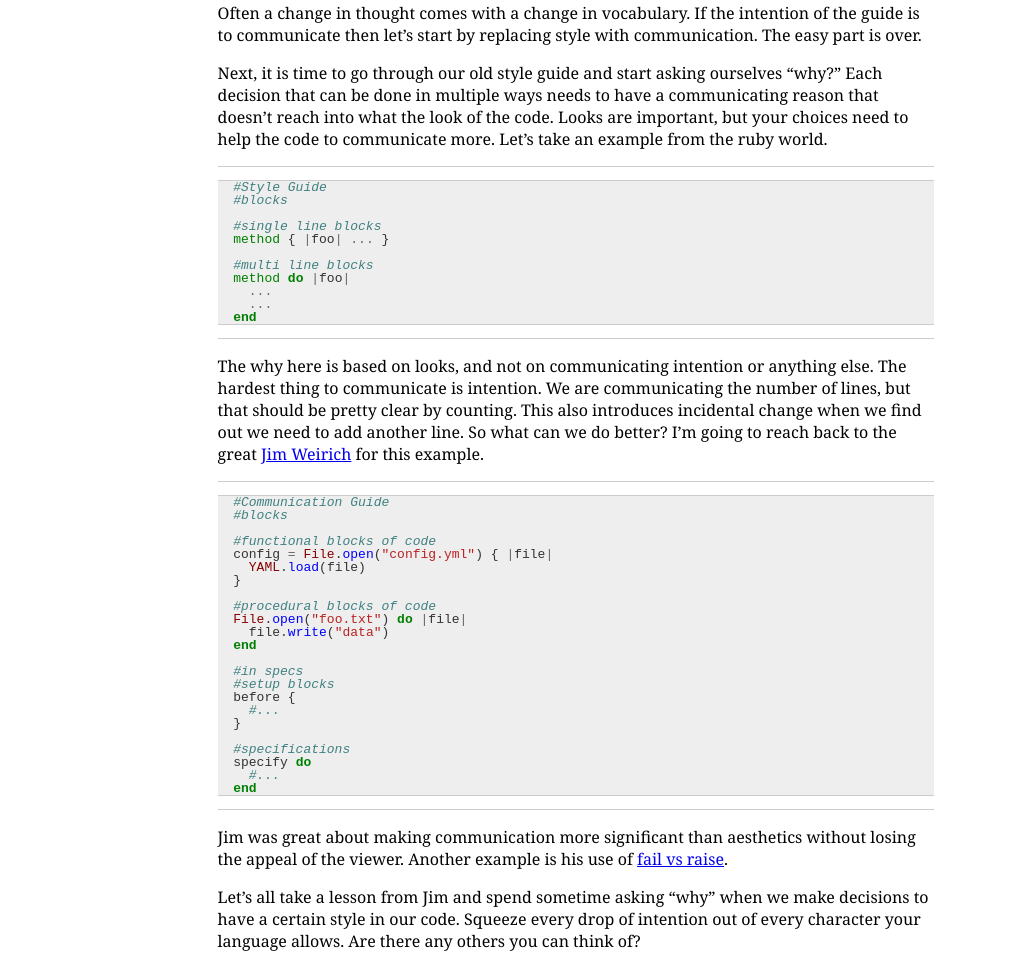
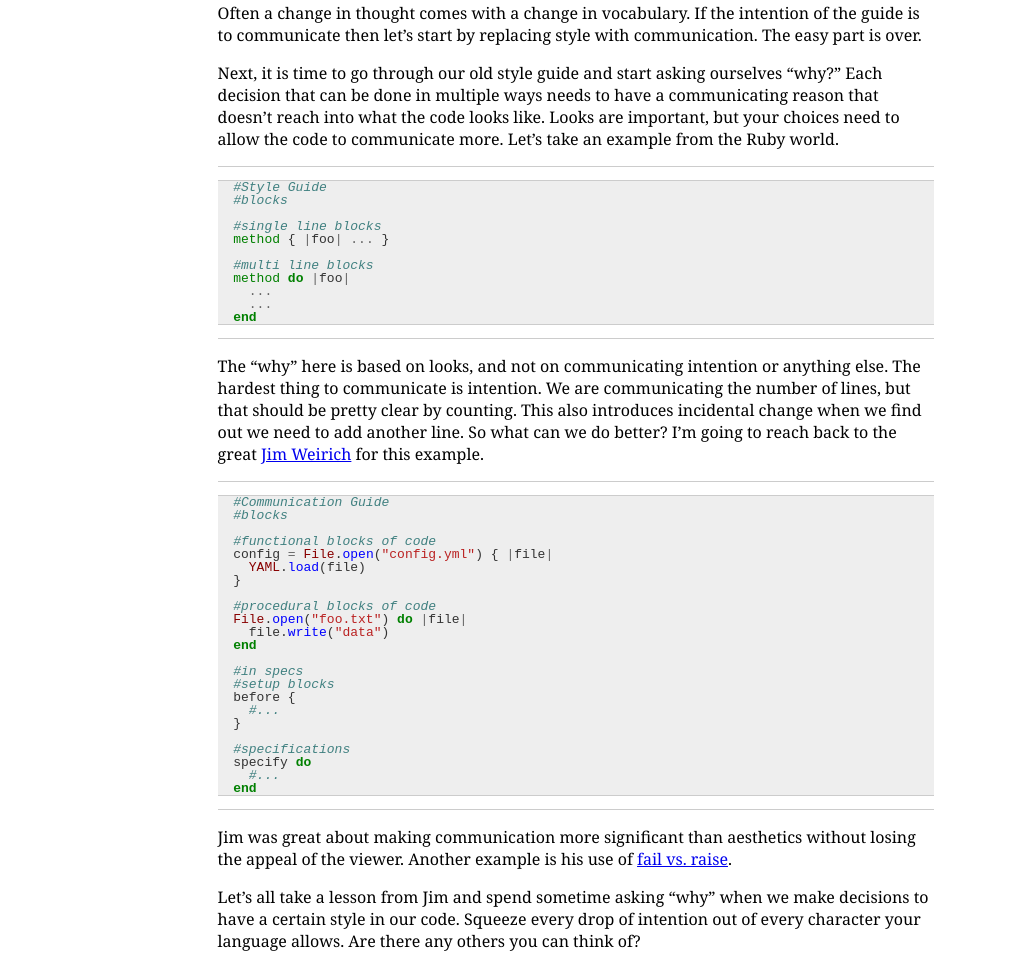
Before and after one commit to adkron/dirtyinformation.com, a Jekyll site: the page built from _posts/2014-6-15-style-guides-are-failures.markdown, in a window 1280 px wide. Shown: the part 477-1433 px from the top of the page, without its empty margins (64-1087 px from the left). Built offline with Jekyll 4.4.1, drawn with Linux system fonts in a browser that asks for light colours; Markdown is read by kramdown in place of the engine named in the settings.

Commit message:
Fix typos. Conflicts: 	_posts/2014-6-15-style-guides-are-failures.markdown

````diff
--- a/_posts/2014-6-15-style-guides-are-failures.markdown
+++ b/_posts/2014-6-15-style-guides-are-failures.markdown
@@ -25,9 +25,9 @@ style with communication. The easy part is over.
 
 Next, it is time to go through our old style guide and start asking
 ourselves "why?" Each decision that can be done in multiple ways needs
-to have a communicating reason that doesn't reach into what the look of
-the code. Looks are important, but your choices need to help the code to
-communicate more. Let's take an example from the ruby world.
+to have a communicating reason that doesn't reach into what the code looks like.
+Looks are important, but your choices need to allow the code to
+communicate more. Let's take an example from the Ruby world.
 
 ```ruby
   #Style Guide
@@ -43,7 +43,7 @@ communicate more. Let's take an example from the ruby world.
   end
 ```
 
-The why here is based on looks, and not on communicating intention or
+The "why" here is based on looks, and not on communicating intention or
 anything else. The hardest thing to communicate is intention. We are
 communicating the number of lines, but that should be pretty clear
 by counting. This also introduces incidental change when we find out we
@@ -79,7 +79,7 @@ for this example.
 
 Jim was great about making communication more significant than aesthetics without
 losing the appeal of the viewer. Another example is
-his use of [fail vs
+his use of [fail vs.
 raise](http://rubyrogues.com/151-rr-the-jim-weirich-tribute-episode/).
 
 Let's all take a lesson from Jim and spend sometime asking "why" when we
````
